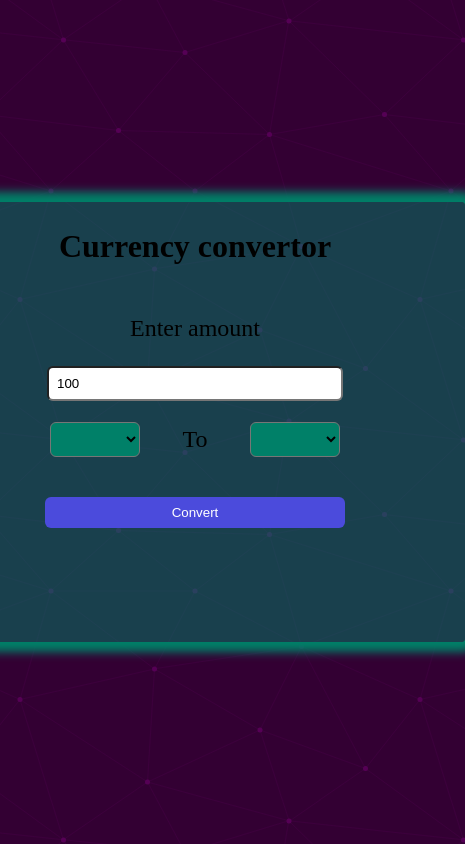
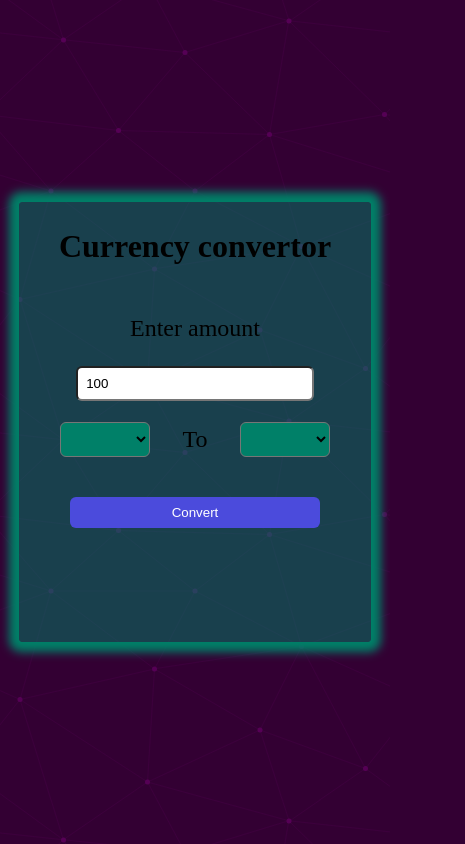
Before and after one commit to Aman-kr477/Currency-Convertor, a plain HTML site: page index.html in a window 390 px wide. Shown: the whole page, 465 px wide, since content can reach past the window. Drawn offline with Linux system fonts and the light colour scheme; no server answers.

Commit message:
Update style.css

```diff
--- a/style.css
+++ b/style.css
@@ -152,7 +152,8 @@ body {
 	padding: 20px;
 	line-height: 1.5;
 	width: 500px;
-	height: 400px;
+	height:400px;
+	min-width:150px;
 	border-radius: 4px;
 	box-shadow: 0px 0px 10px 10px #008068;
 }
@@ -175,14 +176,12 @@ body {
 .body-heading,
 span {
 	font-size: 24px;
-
 }
 
 .convertor-body-part {
 	display: grid;
 	grid-auto-flow: column;
-	grid-template-columns: repeat(3, 90px);
-	align-items: center;
+	grid-template-columns: repeat(3,90px);
 	justify-content: center;
 	align-items: center;
 	grid-gap: 10px;
@@ -201,6 +200,7 @@ button {
 	width: 60%;
 	padding: 8px;
 	border-radius: 6px;
+	min-width: 100px;
 }
 
 button {
@@ -216,3 +216,18 @@ button {
 	font-weight: bold;
 	color: white;
 }
+/* breakpoint at 580px */
+@media screen and (max-width: 580px){
+	.container{
+		width:80%;
+		margin:40px 0;
+	}
+	input[type="text"],
+button {
+	width:80%;
+}
+.convertor-body-part{
+	gap:0px;
+}
+
+}
```
